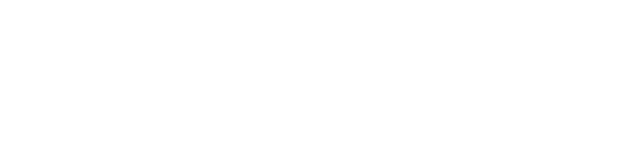
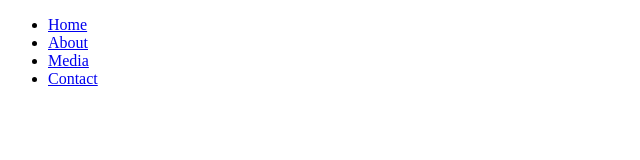
Before and after one commit to andreasawenlof/pp1-real, a plain HTML site: page index.html in a window 1280 px wide. Shown: the whole page, without its empty margins (0-640 px from the left). Drawn offline with Linux system fonts and the light colour scheme.

Commit message:
added header and nav section in html, added folder structure and linked css

```diff
--- a/index.html
+++ b/index.html
@@ -4,8 +4,18 @@
     <meta charset="UTF-8">
     <meta name="viewport" content="width=device-width, initial-scale=1.0">
     <title>Jelica Thorn Music</title>
+    <link rel="stylesheet" href="assets/css/style.css">
 </head>
 <body>
-
+    <header>
+        <nav>
+            <ul>
+                <li><a href="#home">Home</a></li>
+                <li><a href="#about">About</a></li>
+                <li><a href="#media">Media</a></li>
+                <li><a href="#contact">Contact</a></li>
+            </ul>
+        </nav>
+    </header>
 </body>
 </html>
```
Also changed, not shown: assets/css/style.css (added).
